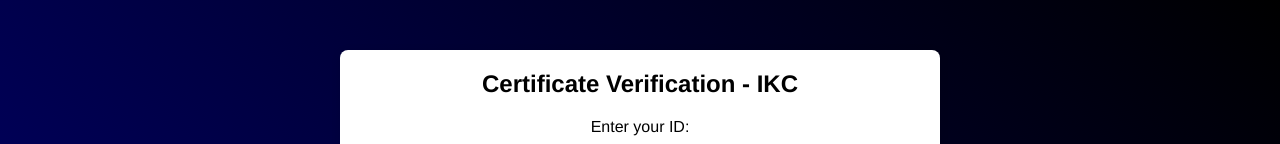
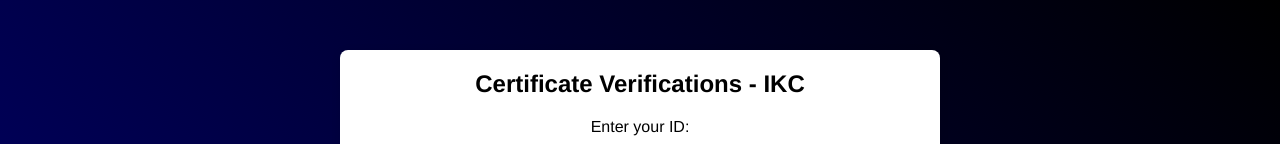
Before and after one commit to DileepOttikunta/IKCCERT, a plain HTML site: page index.html in a window 1280 px wide. Shown: the top 144 px of the page. Drawn offline with Linux system fonts and the light colour scheme.

Commit message:
Update index.html

```diff
--- a/index.html
+++ b/index.html
@@ -8,7 +8,7 @@
 </head>
 <body>
   <div class="container">
-    <h1>Certificate Verification - IKC </h1>
+    <h1>Certificate Verifications - IKC </h1>
     <form id="lookupForm">
       <label for="inputNumber">Enter your ID:</label>
       <input type="number" id="inputNumber" placeholder="Enter your number" required>
```
